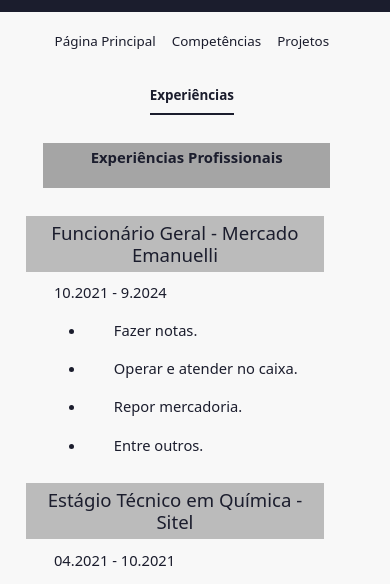
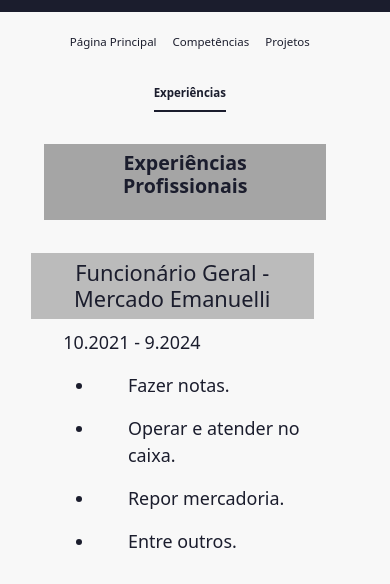
Before and after one commit to Guirsbr/Site_Curriculo, a plain HTML site: page experiencia.html in a window 390 px wide. Shown: the part 187-771 px from the top of the page. Drawn offline with nearby package versions, Linux system fonts and the light colour scheme.

Commit message:
Correções de BUGS
- Arrumado o problema com javascript
- Arrumado problemas de CSS com telas de celular e tablet

```diff
--- a/css/experiencia.css
+++ b/css/experiencia.css
@@ -10,11 +10,15 @@ ul {
     main {
         margin-left: calc(0.4vw + 0.4em);
         margin-right: calc(1.3vw + 1.3em);
-        font-size: calc(0.9vw + 0.7em);
+        font-size: calc(0.9vw + 0.9em);
+    }
+
+    .container-main_subtitulo {
+        width: calc(13vw + 13em);
     }
 
     #texto_main-apresentacao {
-        font-size: calc(0.8vw + 0.8em);
+        font-size: calc(0.9vw + 0.9em);
         font-weight: 600;
         margin: 0;
     }
@@ -23,8 +27,4 @@ ul {
         margin-bottom: 0;
         font-size: calc(1vw + 1em);
     }
-
-    .nav-underline {
-        font-size: calc(0.8vw + 0.7em) !important;
-    }
 }
--- a/css/index.css
+++ b/css/index.css
@@ -15,15 +15,15 @@
     main {
         margin-left: calc(1vw + 1em);
         margin-right: calc(1vw + 1em);
-        font-size: calc(0.8vw + 0.7em);
+        font-size: calc(0.8vw + 0.8em);
     }
 
     .main_subtitulo {
         margin-bottom: 0;
-        font-size: calc(1vw + 1em);
+        font-size: calc(1.1vw + 1.1em);
     }
 
     .nav-underline {
-        font-size: calc(0.7vw + 0.7em) !important;
+        font-size: calc(0.8vw + 0.8em) !important;
     }
 }
--- a/css/main.css
+++ b/css/main.css
@@ -61,6 +61,10 @@ p {
     color: #1B1D2D !important;
 }
 
+#index-pages {
+    font-size: calc(0.9vw + 8px);
+}
+
 #container-principal {
     background-color: #f8f8f8;
     height: auto;
--- a/experiencia.html
+++ b/experiencia.html
@@ -34,7 +34,7 @@
         </header>
 
         <main>
-            <ul class="nav nav-underline justify-content-center">
+            <ul class="nav nav-underline justify-content-center" id="index-pages">
                 <li class="nav-item">
                     <a class="nav-link" href="index.html">Página Principal</a>
                 </li>
--- a/projetos.html
+++ b/projetos.html
@@ -13,7 +13,7 @@
     <link href="https://cdn.jsdelivr.net/npm/bootstrap@5.3.3/dist/css/bootstrap.min.css" rel="stylesheet" integrity="sha384-QWTKZyjpPEjISv5WaRU9OFeRpok6YctnYmDr5pNlyT2bRjXh0JMhjY6hW+ALEwIH" crossorigin="anonymous">
     <script src="https://cdn.jsdelivr.net/npm/bootstrap@5.3.3/dist/js/bootstrap.bundle.min.js" integrity="sha384-YvpcrYf0tY3lHB60NNkmXc5s9fDVZLESaAA55NDzOxhy9GkcIdslK1eN7N6jIeHz" crossorigin="anonymous" defer></script>
     <script src="js/projetos.js" defer></script>
-    <script src="js/removeColRow.js" defer></script>
+    <script src="js/removeColRow768px.js" defer></script>
 </head>
 <body>
     <div id="container-principal">
@@ -35,7 +35,7 @@
         </header>
 
         <main>
-            <ul class="nav nav-underline justify-content-center">
+            <ul class="nav nav-underline justify-content-center" id="index-pages">
                 <li class="nav-item">
                     <a class="nav-link" href="index.html">Página Principal</a>
                 </li>
```
Also changed, not shown: competencias.html (+1 -1 lines), index.html (+1 -1 lines).
